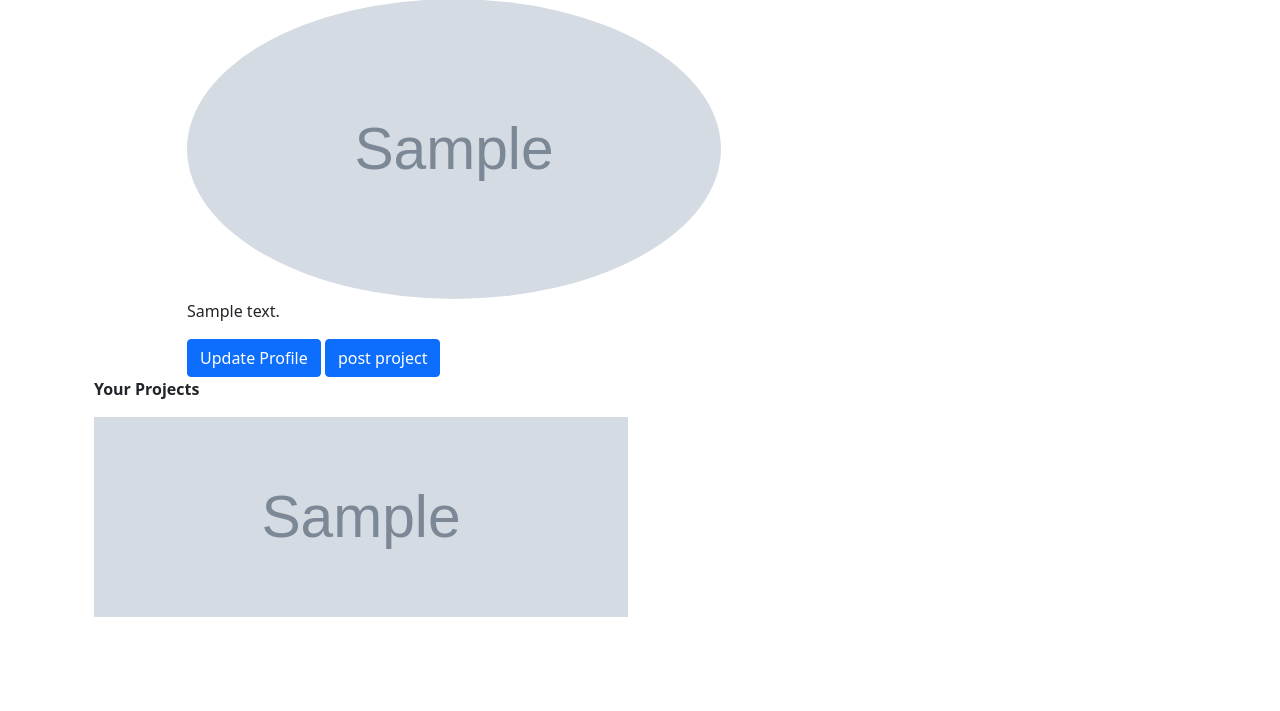
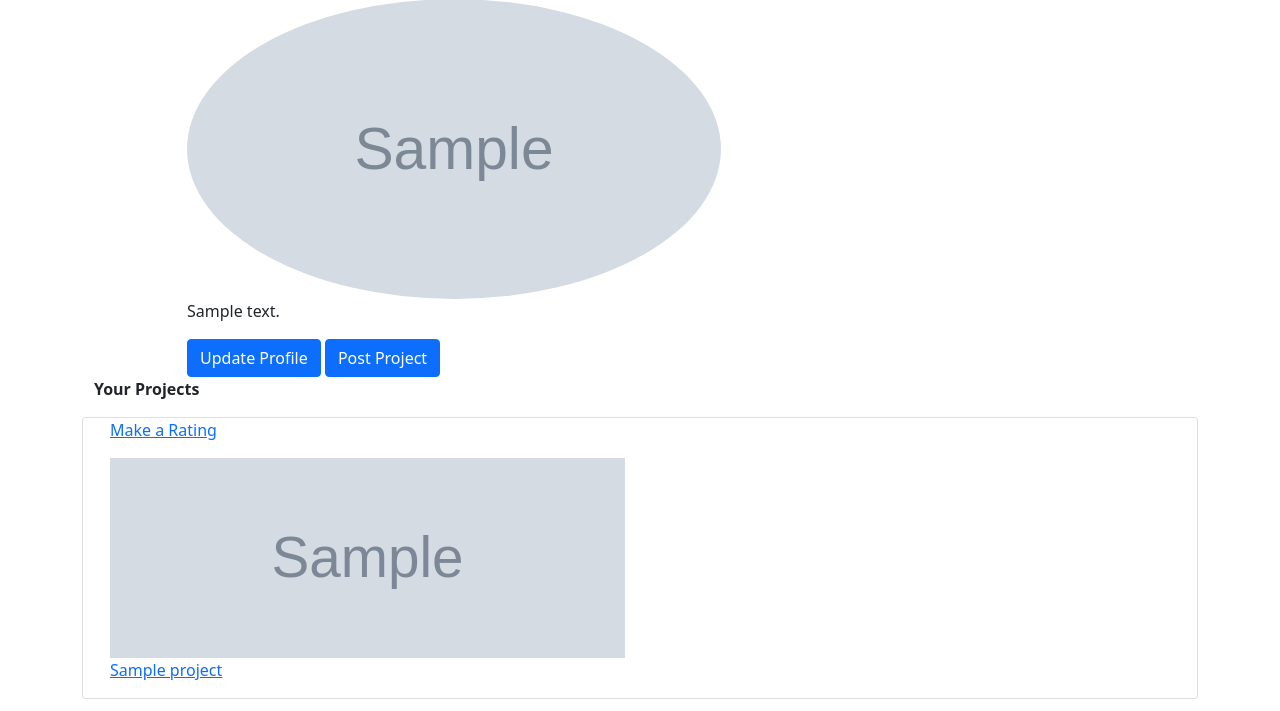
Before and after one commit to MaureenGichuki/Awards, a Django app: page /user/1 in a window 1280 px wide. Shown: the part 89-800 px from the top of the page. Run offline with Django 4.2, Linux system fonts and the light colour scheme; a user stored in the database is signed in; tables that the repository leaves empty hold one stand-in row (values such as "Sample post"); grey boxes marked "Sample" are stand-in pictures; some libraries are stand-ins or nearby versions.

Commit message:
"Fix: bug fix"

```diff
--- a/DevAwards/templates/profile/profile.html
+++ b/DevAwards/templates/profile/profile.html
@@ -24,8 +24,7 @@
             <a type="button" href="{% url 'updateprofile' %}" class="btn btn-primary" data-bs-target="#updateprofile">Update
                 Profile</a>
 
-            <a type="button"  href="{% url 'home' %}"  class="btn btn-primary" aria-current="page" data-bs-toggle="modal"
-            data-bs-target="#postproject">post project</a>
+            <a type="button"  href="{% url 'project' %}"  class="btn btn-primary"  data-bs-toggle="#project">Post Project</a>
 
 
             </div>
@@ -38,9 +37,15 @@
         <p><b> Your Projects</b></p>
 
         {%for project in projects%}
+        <div class ="card">
         <div class="col-md-6">
+            <a href="{% url 'projectdetails' project_id=project.id%}" class="thumbnail">
+                <p>Make a Rating</p>
             <img src="{{project.image.url}}" alt="" width="100%" height="200px" class="img-responsive">
+            <p>{{project.title}}</p>
+
         </div>
+    </div>
         {%endfor%}
         <div class="col-md-6"></div>
     </div>
```
